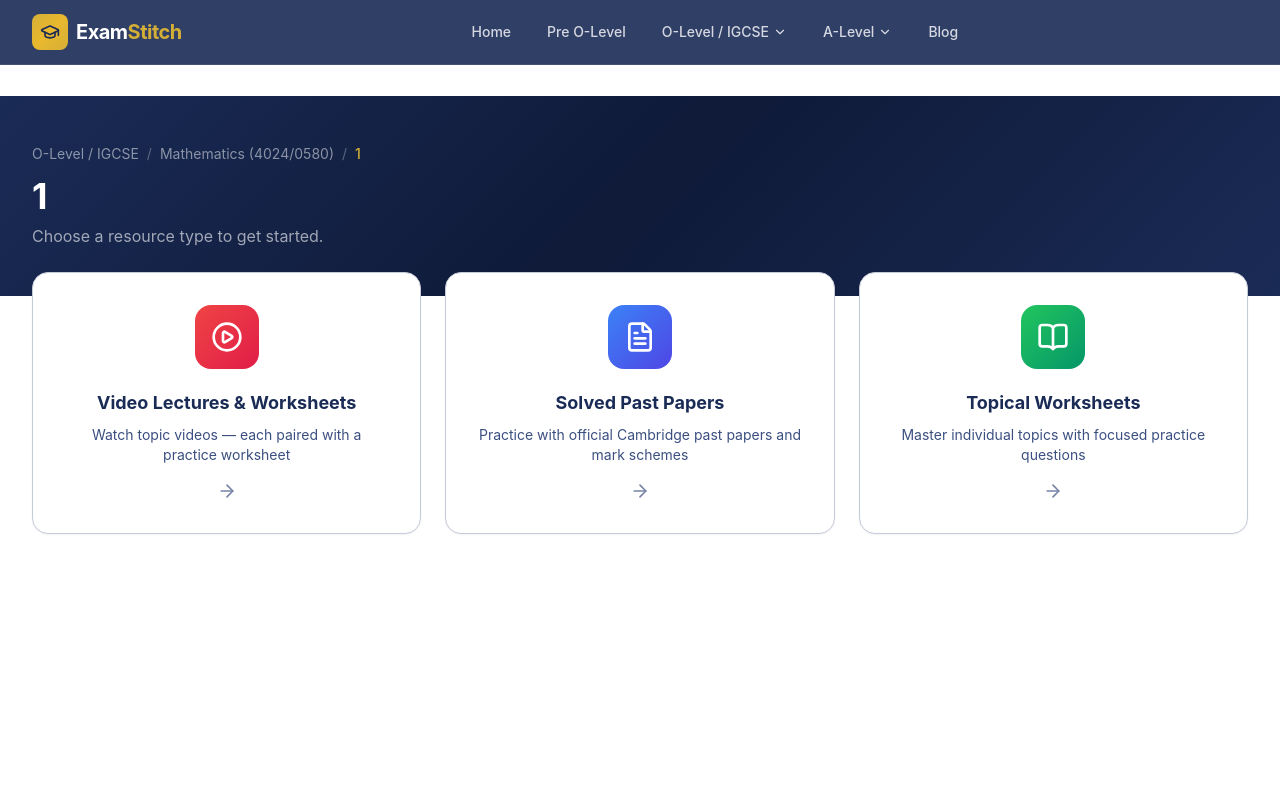
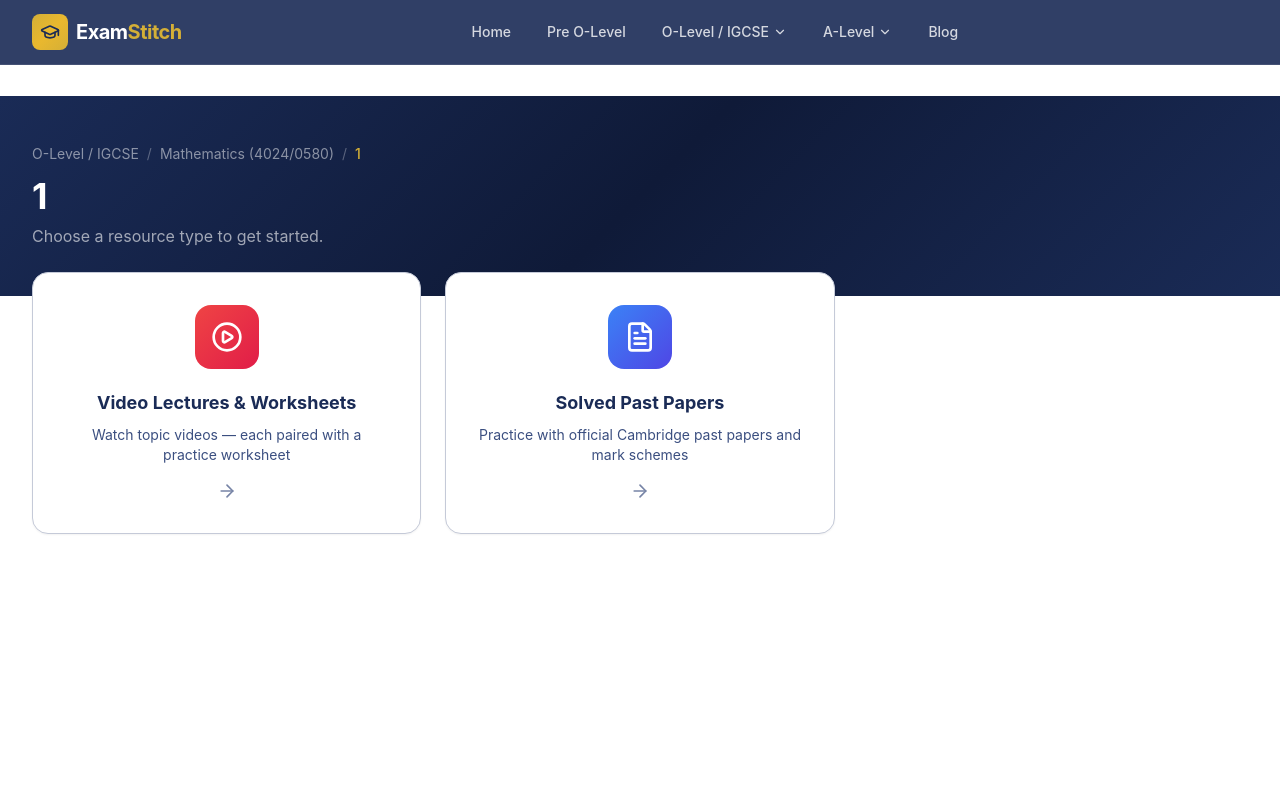
Before and after one commit to arfeen306-design/examstitch, a Next.js app: page /olevel/1/1 in a window 1280 px wide. Shown: the top 800 px of the page. Built offline with nearby package versions, Linux system fonts and the light colour scheme.

Commit message:
feat: merge Topical Worksheets into Video Lectures — hub pages now show 2 cards only

```diff
--- a/src/app/alevel/[subject]/a2-level/[paper]/page.tsx
+++ b/src/app/alevel/[subject]/a2-level/[paper]/page.tsx
@@ -20,7 +20,6 @@ function formatPaperName(slug: string): string {
 const sections = [
   { title: 'Video Lectures & Worksheets', href: 'video-lectures', icon: PlayCircle, gradient: 'from-red-500 to-rose-600', desc: 'Watch topic videos — each paired with a practice worksheet' },
   { title: 'Solved Past Papers', href: 'past-papers', icon: FileText, gradient: 'from-blue-500 to-indigo-600', desc: 'Practice with official Cambridge past papers' },
-  { title: 'Topical Worksheets', href: 'topical', icon: BookOpen, gradient: 'from-green-500 to-emerald-600', desc: 'Master individual topics with targeted practice' },
 ];
 
 export default function A2PaperPage({ params }: { params: { subject: string; paper: string } }) {
--- a/src/app/alevel/[subject]/as-level/[paper]/page.tsx
+++ b/src/app/alevel/[subject]/as-level/[paper]/page.tsx
@@ -20,7 +20,6 @@ function formatPaperName(slug: string): string {
 const sections = [
   { title: 'Video Lectures & Worksheets', href: 'video-lectures', icon: PlayCircle, gradient: 'from-red-500 to-rose-600', desc: 'Watch topic videos — each paired with a practice worksheet' },
   { title: 'Solved Past Papers', href: 'past-papers', icon: FileText, gradient: 'from-blue-500 to-indigo-600', desc: 'Practice with official Cambridge past papers' },
-  { title: 'Topical Worksheets', href: 'topical', icon: BookOpen, gradient: 'from-green-500 to-emerald-600', desc: 'Master individual topics with targeted practice' },
 ];
 
 export default function ASPaperPage({ params }: { params: { subject: string; paper: string } }) {
--- a/src/app/olevel/[subject]/[grade]/page.tsx
+++ b/src/app/olevel/[subject]/[grade]/page.tsx
@@ -31,15 +31,6 @@ const sections = [
     color: 'text-blue-500',
     bg: 'bg-blue-50',
     gradient: 'from-blue-500 to-indigo-600',
-  },
-  {
-    title: 'Topical Worksheets',
-    description: 'Master individual topics with focused practice questions',
-    href: 'topical',
-    icon: BookOpen,
-    color: 'text-green-500',
-    bg: 'bg-green-50',
-    gradient: 'from-green-500 to-emerald-600',
   },
 ];
 
```
